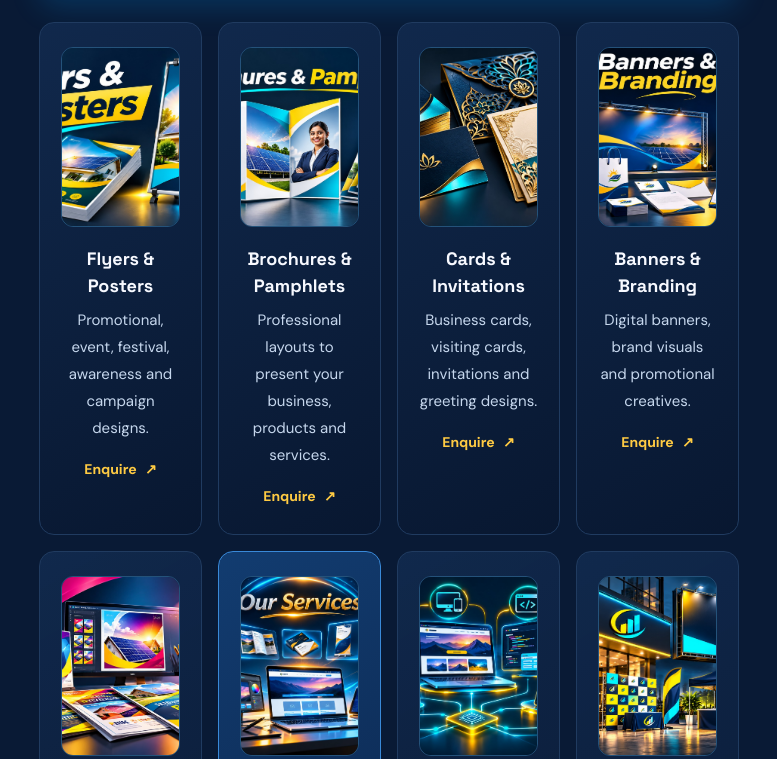
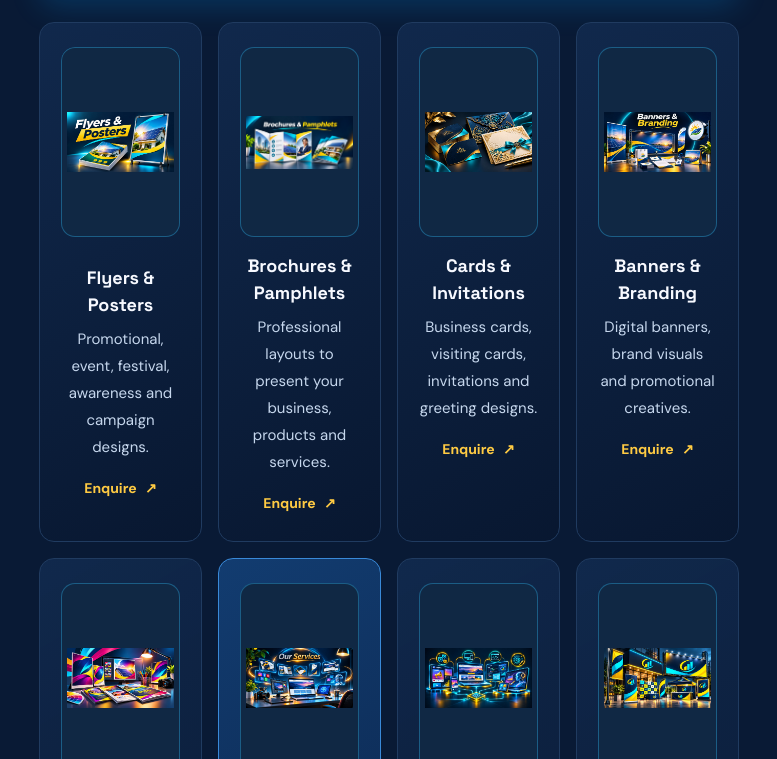
Before and after one commit to digitalsevahub4u-oss/digital-seva-hub, a plain HTML site: page index.html in a window 1280 px wide. Shown: the part 3140-3899 px from the top of the page, without its empty margins (251-1028 px from the left). Drawn offline with Linux system fonts and the light colour scheme.

Commit message:
Update style.css

```diff
--- a/style.css
+++ b/style.css
@@ -1275,3 +1275,37 @@ footer > small {
     font-size: 16px;
   }
 }
+
+/* ALL SERVICE IMAGES - COMMON DESIGN */
+.service-card-image {
+  display: block;
+  width: 100%;
+  height: 190px;
+  object-fit: contain;
+  background: #102844;
+  border: 1px solid rgba(49, 193, 255, 0.35);
+  border-radius: 14px;
+  padding: 5px;
+  box-sizing: border-box;
+  margin: 0 auto 15px;
+  transition: transform 0.3s ease;
+}
+
+.service-card-image:hover {
+  transform: scale(1.04);
+}
+
+/* SERVICE CARD IMAGE ALIGNMENT */
+.service-card > a:first-child {
+  display: block;
+  width: 100%;
+  overflow: hidden;
+  border-radius: 14px;
+}
+
+/* MOBILE IMAGE SIZE */
+@media (max-width: 600px) {
+  .service-card-image {
+    height: 180px;
+  }
+}
```
